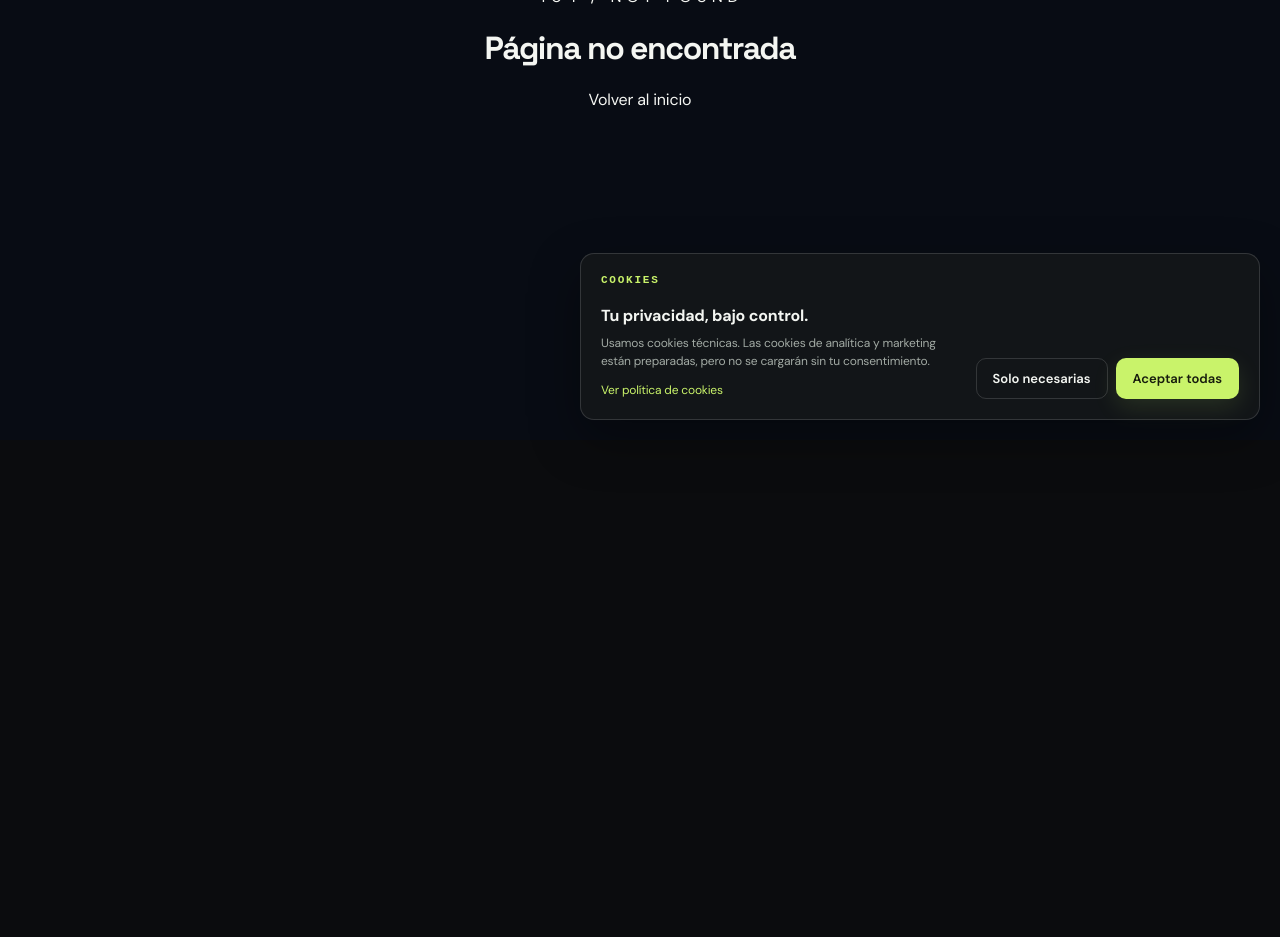
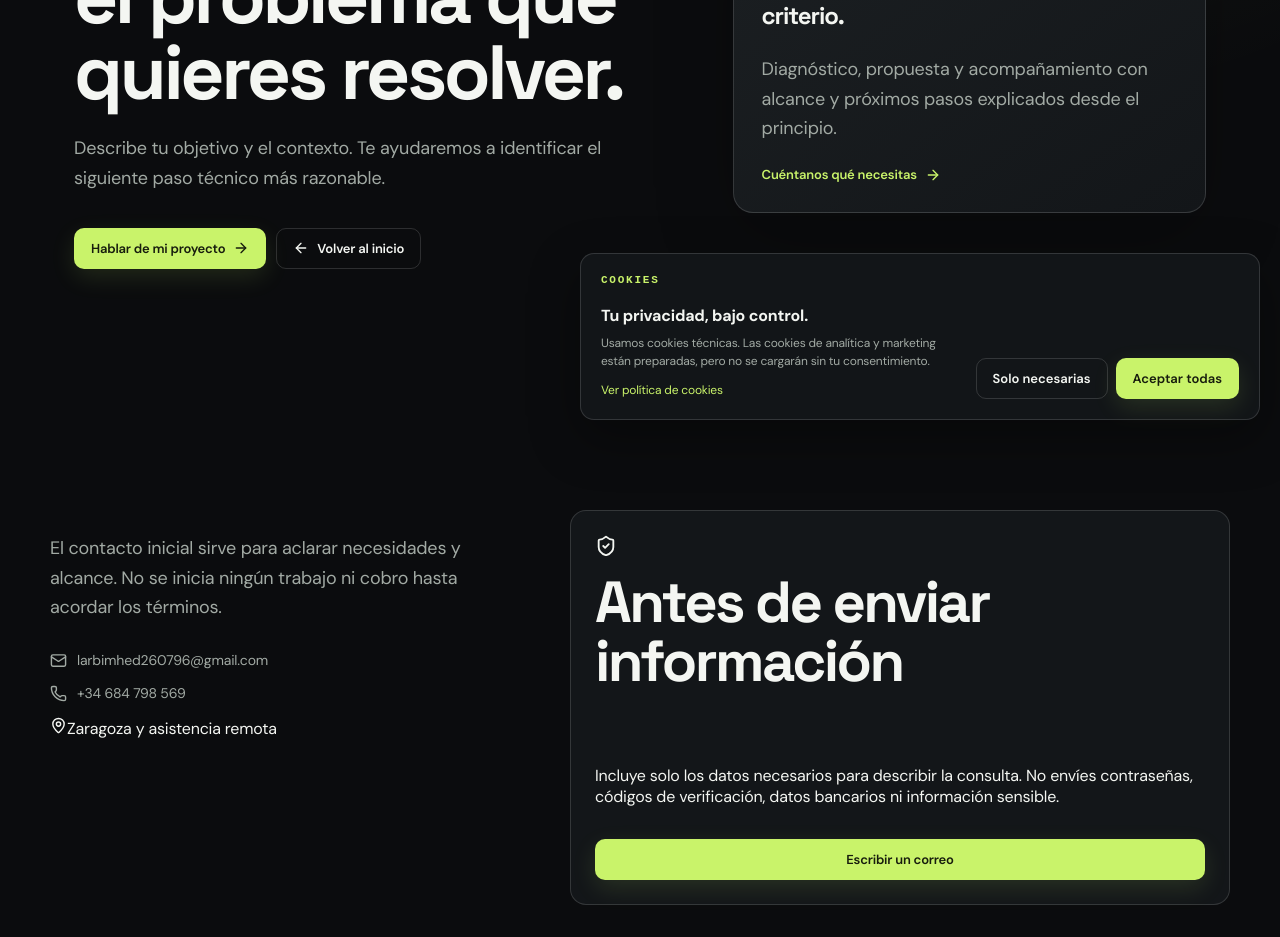
Before and after one commit to Jasondevtech276/neotechzgz.vercel.app, a Next.js app: page /contacto in a window 1280 px wide. Before the commit this address had no page. Shown: the part 360-1297 px from the top of the page. Before the commit the page ends 800 px from the top, so only its background shows below. Built offline with nearby package versions, Linux system fonts and the light colour scheme.

Commit message:
feat: add contact page

```diff
--- /dev/null
+++ b/app/contacto/page.tsx
@@ -0,0 +1,31 @@
+import type { Metadata } from 'next'
+import { Mail, Phone, MapPin, ShieldCheck } from 'lucide-react'
+import { InnerPage } from '@/components/inner-page'
+
+export const metadata: Metadata = {
+  title: 'Contacto | NeoTech ZGZ',
+  description: 'Contacta con NeoTech ZGZ para soporte IT, desarrollo web o consultoría en Zaragoza.',
+}
+
+export default function ContactoPage() {
+  return (
+    <InnerPage eyebrow="04 / Contacto" title="Empecemos por el problema que quieres resolver." description="Describe tu objetivo y el contexto. Te ayudaremos a identificar el siguiente paso técnico más razonable.">
+      <div className="contact-grid inner-contact-grid">
+        <div>
+          <p className="lede">El contacto inicial sirve para aclarar necesidades y alcance. No se inicia ningún trabajo ni cobro hasta acordar los términos.</p>
+          <div className="contact-list">
+            <a href="mailto:larbimhed260796@gmail.com"><Mail size={17} aria-hidden="true" />larbimhed260796@gmail.com</a>
+            <a href="tel:+34684798569"><Phone size={17} aria-hidden="true" />+34 684 798 569</a>
+            <span><MapPin size={17} aria-hidden="true" />Zaragoza y asistencia remota</span>
+          </div>
+        </div>
+        <aside className="form-card">
+          <ShieldCheck size={22} aria-hidden="true" />
+          <h2>Antes de enviar información</h2>
+          <p>Incluye solo los datos necesarios para describir la consulta. No envíes contraseñas, códigos de verificación, datos bancarios ni información sensible.</p>
+          <a className="button button-primary" href="mailto:larbimhed260796@gmail.com?subject=Consulta%20NeoTech%20ZGZ">Escribir un correo</a>
+        </aside>
+      </div>
+    </InnerPage>
+  )
+}
```
